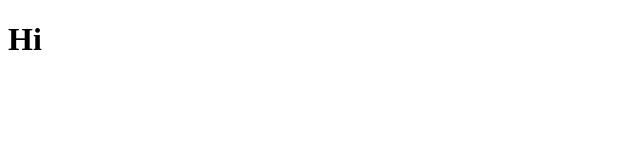
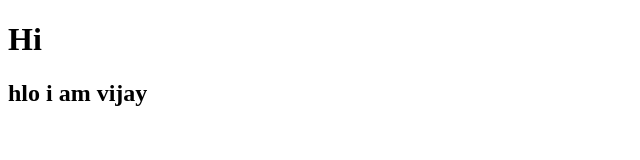
Before and after one commit to vijay0467/git-sample, a plain HTML site: page index.html in a window 1280 px wide. Shown: the whole page, without its empty margins (0-640 px from the left). Drawn offline with Linux system fonts and the light colour scheme.

Commit message:
added by vijay

```diff
--- a/index.html
+++ b/index.html
@@ -7,5 +7,6 @@
 </head>
 <body>
     <h1>Hi</h1>
+    <h2>hlo i am vijay</h2>
 </body>
 </html>
```
